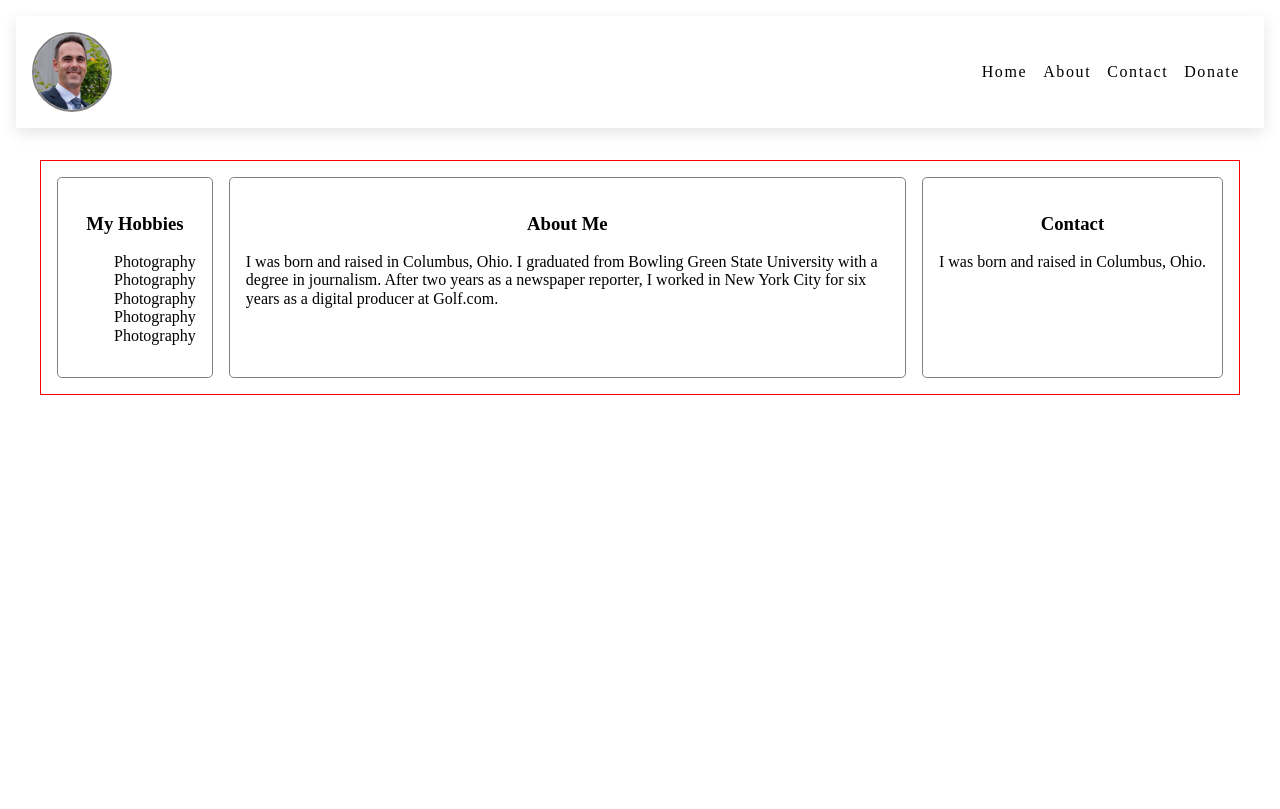
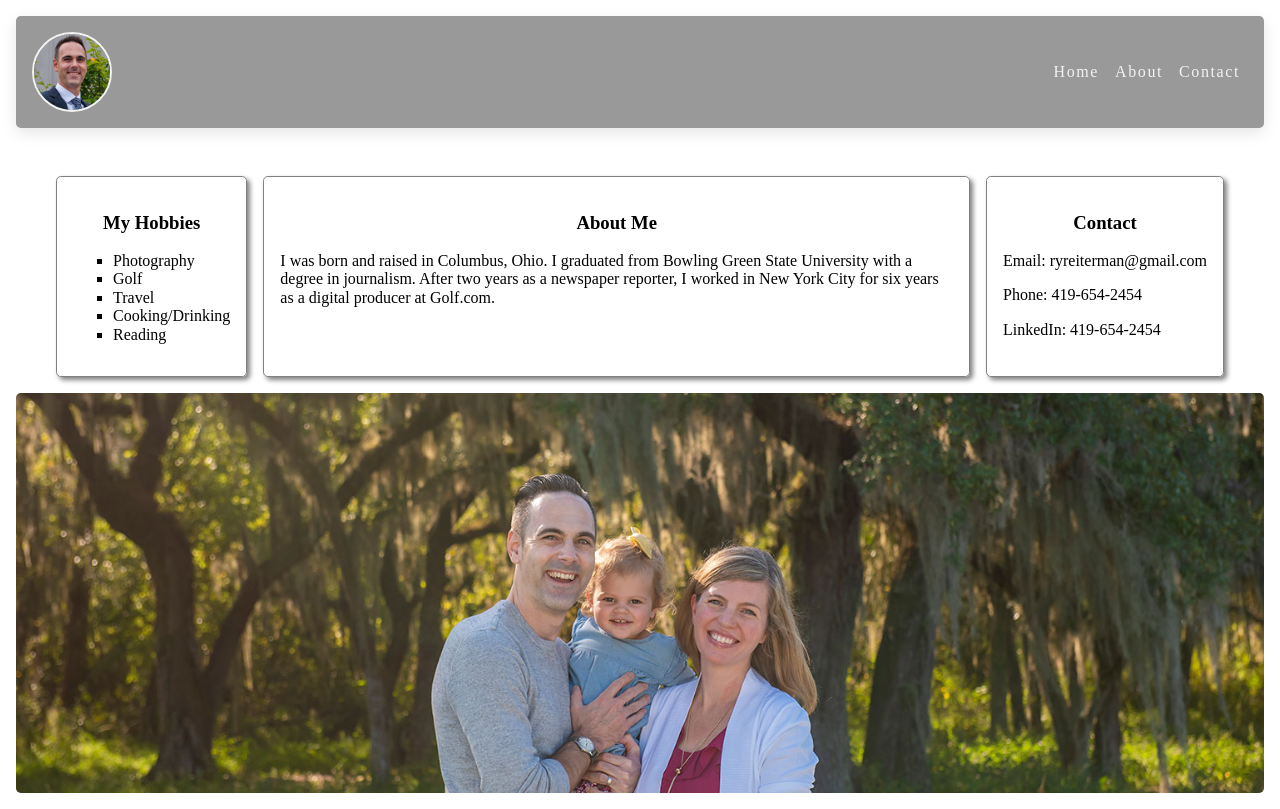
Before and after one commit to ryreiterman/about-me-project, a plain HTML site: page index.html in a window 1280 px wide. Drawn offline with Linux system fonts and the light colour scheme.

Commit message:
Added background image

```diff
--- a/css/styles.css
+++ b/css/styles.css
@@ -32,7 +32,7 @@ a {
 .logo {
   height: 200px;
   border-radius: 50%;
-  border: 2px solid grey;
+  border: 2px solid #f2f2f2;
 }
 
 
@@ -40,11 +40,12 @@ a {
   border: 1px solid grey;
   border-radius: .3em;
   padding: 1em;
-
+  box-shadow: 3px 3px 5px grey;
 }
 
 .hobbies {
   grid-area: hobbies;
+
 }
 
 .bio {
@@ -64,7 +65,7 @@ a {
 }
 
 .container {
-  border: 1px solid red;
+  /* border: 1px solid red; */
   display: grid;
   justify-content: center;
   margin: 2em auto 0;
@@ -82,14 +83,28 @@ a {
   text-align: center;
 }
 
+.hobbies-list {
+  list-style-type: square;
+}
+
+.hero-image {
+  background-image: url("../images/xmas_card_1500.jpg");
+  height: 50vh;
+  background-position: center;
+  background-repeat: no-repeat;
+  background-size: cover;
+  border-radius: .3em;
+}
+
 /*
 ===============
 Navbar
 ===============
 */
 nav {
-  background: var(--clr-white);
+  background-color: #999;
   box-shadow: var(--light-shadow);
+  border-radius: .3em;
 }
 .nav-header {
   display: flex;
@@ -111,7 +126,7 @@ nav {
 }
 
 .links a {
-  color: var(--clr-grey-3);
+  color: #f2f2f2;
   font-size: 1rem;
   text-transform: capitalize;
   letter-spacing: var(--spacing);
--- a/index.html
+++ b/index.html
@@ -30,9 +30,6 @@
           <li>
             <a href="#">Contact</a>
           </li>
-          <li>
-            <a href="#">Donate</a>
-          </li>
         </ul>
       </div>
     </nav>
@@ -42,12 +39,12 @@
 
    <section class="hobbies">
      <h3 class="subhead">My Hobbies</h3>
-     <ul>
+     <ul class="hobbies-list">
        <li>Photography</li>
-       <li>Photography</li>
-       <li>Photography</li>
-       <li>Photography</li>
-       <li>Photography</li>
+       <li>Golf</li>
+       <li>Travel</li>
+       <li>Cooking/Drinking</li>
+       <li>Reading</li>
      </ul>
    </section>
 
@@ -58,10 +55,16 @@
 
    <section class="contact">
      <h3 class="subhead">Contact</h3>
-     <p>I was born and raised in Columbus, Ohio.</p>
+     <p>Email: ryreiterman@gmail.com</p>
+     <p>Phone: 419-654-2454</p>
+     <p>LinkedIn: 419-654-2454</p>
    </section>
 
  </main>
+
+ <section class="hero-image">
+
+ </section>
 
  <footer class="footer">
 
```
Also changed, not shown: images/xmas_card_1500.jpg (added), images/xmas_card_3.jpg (added), images/xmas_card_600.jpg (added).
